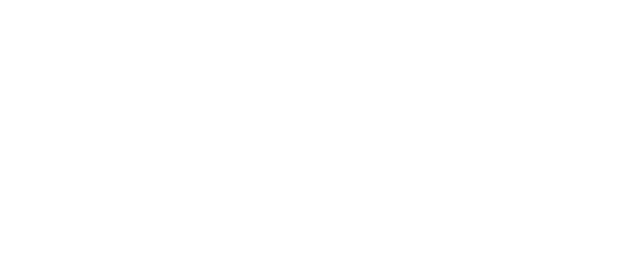
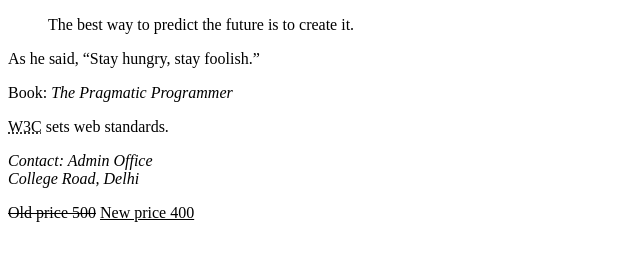
Before and after one commit to Kavi800/WDW_0180, a plain HTML site: page Web Desgining workshop assignment/assignment9.html in a window 1280 px wide. Shown: the whole page, without its empty margins (0-640 px from the left). Drawn offline with Linux system fonts and the light colour scheme.

Commit message:
Add content to assignment9.html including quotes, citations, and contact information

```diff
--- a/Web Desgining workshop assignment/assignment9.html
+++ b/Web Desgining workshop assignment/assignment9.html
@@ -7,5 +7,14 @@
 </head>
 <body>
 
+    <blockquote>The best way to predict the future is to create it.</blockquote>
+    <p>As he said, <q>Stay hungry, stay foolish.</q></p>
+    <p>Book: <cite>The Pragmatic Programmer</cite></p>
+    <p><abbr title="World Wide Web Consortium">W3C</abbr> sets web standards.</p>
+    <address>
+        Contact: Admin Office<br>
+        College Road, Delhi
+    </address>
+    <p><del>Old price 500</del> <ins>New price 400</ins></p>
 </body>
 </html>
```
